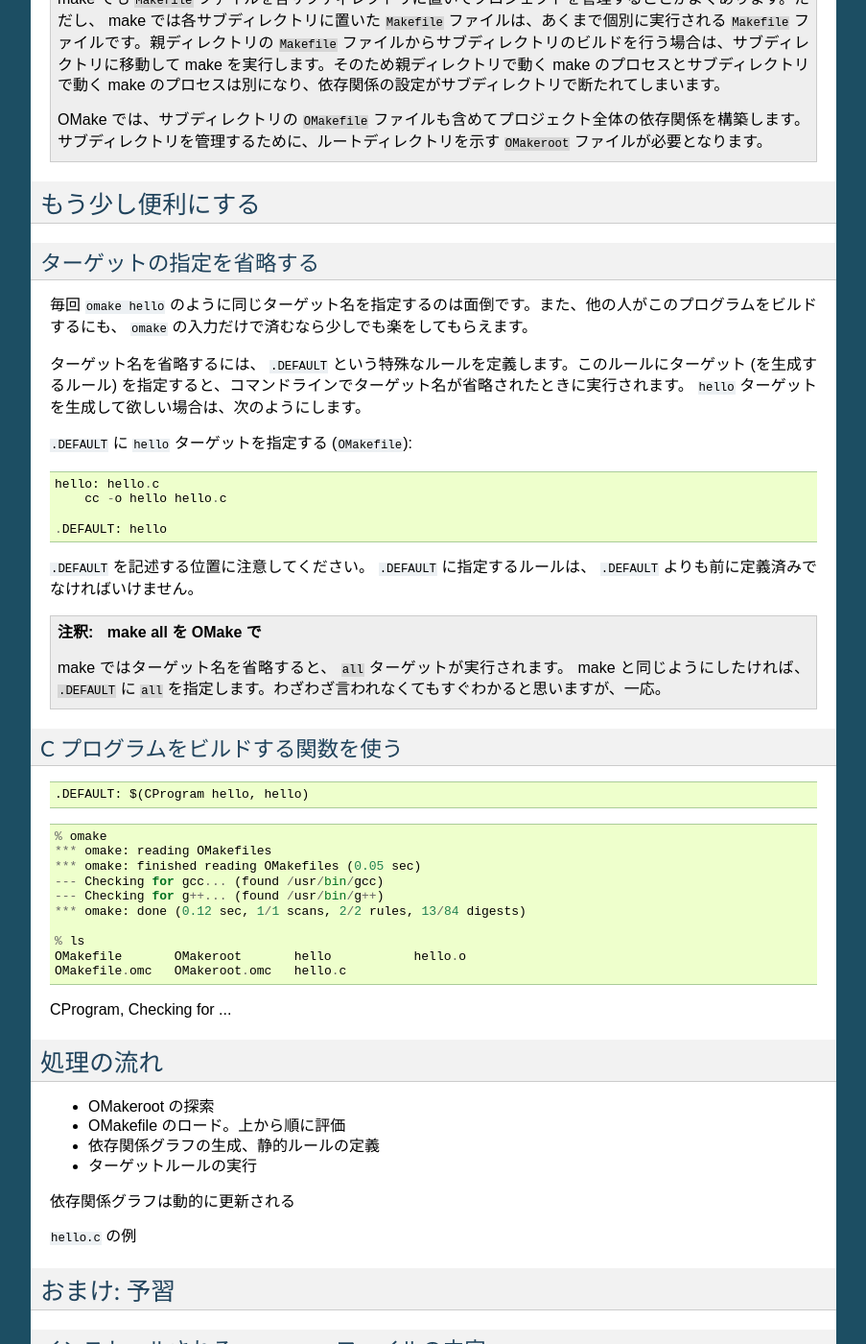
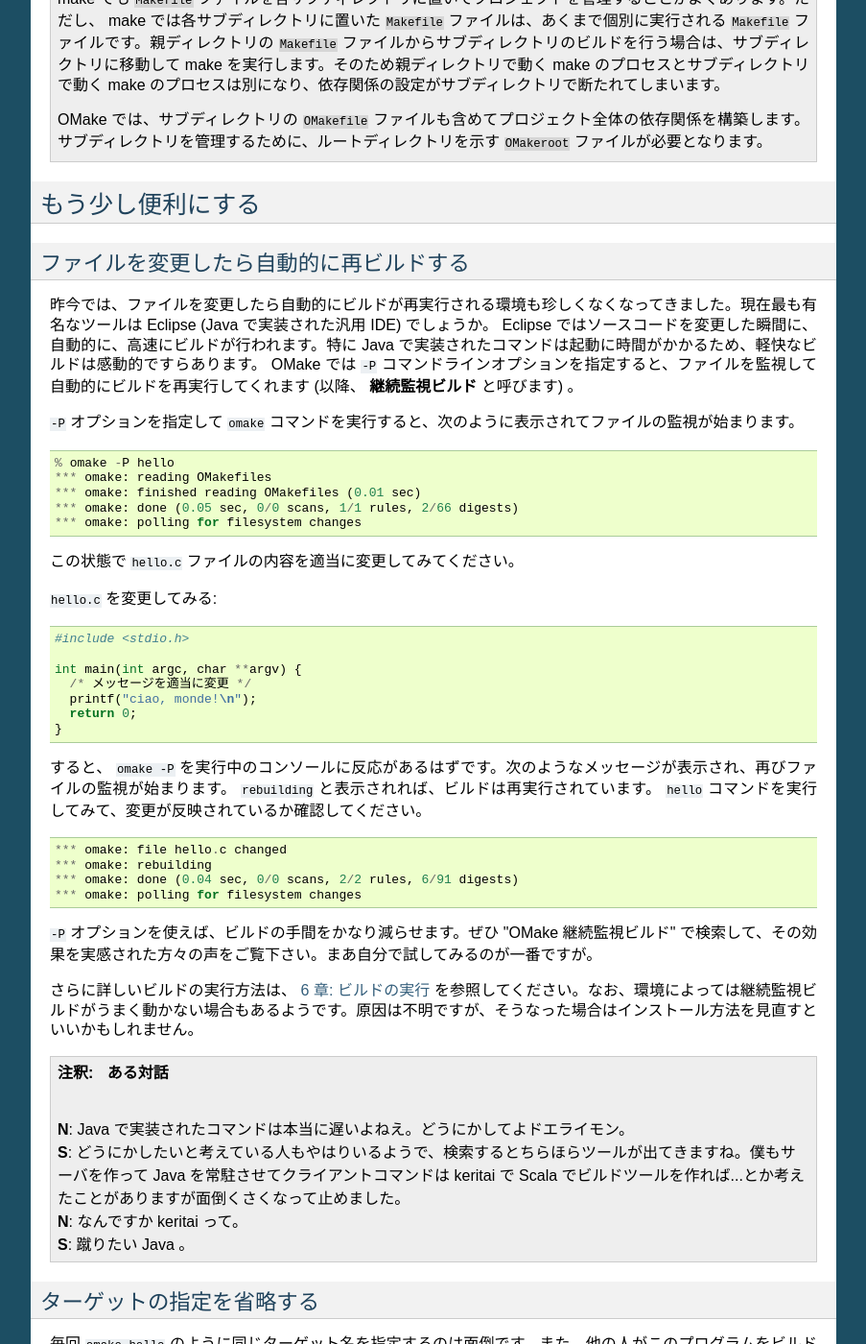
Before and after one commit to szktty/omakebook-jp, a Sphinx documentation site: the page built from source/first_step.rst, in a window 1280 px wide and 1400 px high, scrolled down 4216 px. Shown: the whole window at 96% size, without its empty margins (198-1101 px from the left). Built offline with Sphinx 7.4.7, drawn with Linux system fonts in a browser that asks for light colours.

Commit message:
継続監視ビルドについて記述

```diff
--- a/source/first_step.rst
+++ b/source/first_step.rst
@@ -213,6 +213,57 @@ OMake を実行してみる
 もう少し便利にする
 ==================
 
+.. index:: -P, 継続監視ビルド
+
+ファイルを変更したら自動的に再ビルドする
+----------------------------------------
+
+昨今では、ファイルを変更したら自動的にビルドが再実行される環境も珍しくなくなってきました。現在最も有名なツールは Eclipse (Java で実装された汎用 IDE) でしょうか。 Eclipse ではソースコードを変更した瞬間に、自動的に、高速にビルドが行われます。特に Java で実装されたコマンドは起動に時間がかかるため、軽快なビルドは感動的ですらあります。 OMake では ``-P`` コマンドラインオプションを指定すると、ファイルを監視して自動的にビルドを再実行してくれます (以降、 **継続監視ビルド** と呼びます) 。
+
+``-P`` オプションを指定して ``omake`` コマンドを実行すると、次のように表示されてファイルの監視が始まります。
+
+::
+
+ % omake -P hello
+ *** omake: reading OMakefiles
+ *** omake: finished reading OMakefiles (0.01 sec)
+ *** omake: done (0.05 sec, 0/0 scans, 1/1 rules, 2/66 digests)
+ *** omake: polling for filesystem changes
+
+この状態で ``hello.c`` ファイルの内容を適当に変更してみてください。
+
+``hello.c`` を変更してみる::
+
+ #include <stdio.h>
+
+ int main(int argc, char **argv) {
+   /* メッセージを適当に変更 */
+   printf("ciao, monde!\n");
+   return 0;
+ }
+
+すると、 ``omake -P`` を実行中のコンソールに反応があるはずです。次のようなメッセージが表示され、再びファイルの監視が始まります。 ``rebuilding`` と表示されれば、ビルドは再実行されています。 ``hello`` コマンドを実行してみて、変更が反映されているか確認してください。
+
+::
+
+ *** omake: file hello.c changed
+ *** omake: rebuilding
+ *** omake: done (0.04 sec, 0/0 scans, 2/2 rules, 6/91 digests)
+ *** omake: polling for filesystem changes
+
+``-P`` オプションを使えば、ビルドの手間をかなり減らせます。ぜひ "OMake 継続監視ビルド" で検索して、その効果を実感された方々の声をご覧下さい。まあ自分で試してみるのが一番ですが。
+
+さらに詳しいビルドの実行方法は、 :ref:`6 章: ビルドの実行 <ExecutingBuild>` を参照してください。なお、環境によっては継続監視ビルドがうまく動かない場合もあるようです。原因は不明ですが、そうなった場合はインストール方法を見直すといいかもしれません。
+
+.. note:: **ある対話**
+
+   |
+   | **N**: Java で実装されたコマンドは本当に遅いよねえ。どうにかしてよドエライモン。
+   | **S**: どうにかしたいと考えている人もやはりいるようで、検索するとちらほらツールが出てきますね。僕もサーバを作って Java を常駐させてクライアントコマンドは keritai で Scala でビルドツールを作れば...とか考えたことがありますが面倒くさくなって止めました。
+   | **N**: なんですか keritai って。
+   | **S**: 蹴りたい Java 。
+
+
 .. index:: .DEFAULT
    single: ターゲット; ターゲット名の省略
 
```
